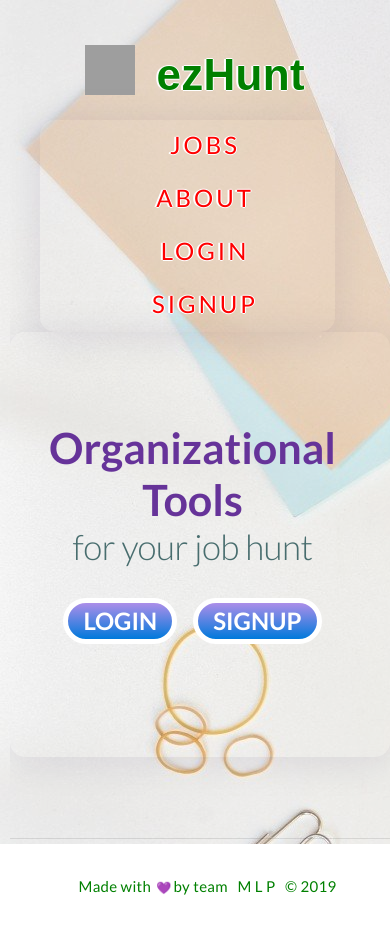
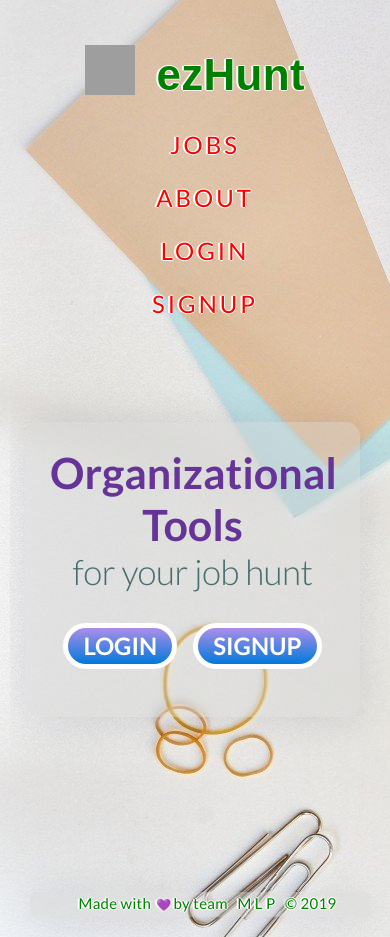
Before and after one commit to teammlp/FinalProject, a React (Create React App) app in the folder client/: page / in a window 390 px wide. Built offline with nearby package versions, Linux system fonts and the light colour scheme; grey boxes are pictures that could not be loaded; a web font is replaced by a local one.

Commit message:
style changes to footer and nav components, home and login pages

```diff
--- a/client/src/App.css
+++ b/client/src/App.css
@@ -24,7 +24,7 @@
 }
 
 body {
-  font-family: 'Lato', sans-serif;
+  font-family: "Lato", sans-serif;
   font-size: 1.5em;
   letter-spacing: 0.3px;
   /* background: url('images/desk.jpg'); */
@@ -38,7 +38,7 @@ body {
 
 body::after {
   content: "";
-  background: url('images/desk.jpg');
+  background: url("images/desk.jpg");
   opacity: 0.7;
   top: 0;
   left: 0;
@@ -78,18 +78,23 @@ a:hover {
 }
 
 @media (max-width: 1199.98px) {
-
 }
 @media (max-width: 991.98px) {
-
 }
 @media (max-width: 767.98px) {
   .gameContainer {
-      padding-top: 111px;
+    padding-top: 111px;
   }
 }
 @media (max-width: 575.98px) {
   .gameContainer {
-      padding-top: 80px;
+    padding-top: 80px;
   }
 }
+
+@media screen and (max-width: 600px) {
+  body {
+    background: url("images/desk.jpg");
+    background-repeat: repeat-y;
+  }
+}
--- a/client/src/App.js
+++ b/client/src/App.js
@@ -92,7 +92,7 @@ export default class App extends Component {
             </Switch>
           </div>
         </Router>
-        <hr/>
+        {/* <hr/> */}
         <Footer/>
       </div>
     )
--- a/client/src/components/Footer/Footer.css
+++ b/client/src/components/Footer/Footer.css
@@ -1,6 +1,6 @@
 #footer {
   display: block;
-  /* position: fixed; */
+  position: fixed;
   left: 0;
   bottom: 0;
   width: 100%;
@@ -21,7 +21,7 @@
 #footer-text {
   float: center;
   margin-left: 15px;
-    font-family: 'Lato', sans-serif;
+  font-family: "Lato", sans-serif;
 }
 
 .icon-heart {
@@ -31,3 +31,15 @@
   margin-left: 2px;
   margin-right: 2px;
 }
+
+@media screen and (max-width: 600px) {
+  #footer {
+    position: unset;
+  }
+
+  .card-text {
+    box-shadow: 0 4px 40px rgba(25, 4, 69, 0.1);
+    background-color: rgba(211, 211, 211, 0.4);
+    border-radius: 5px;
+  }
+}
--- a/client/src/components/Nav/nav.css
+++ b/client/src/components/Nav/nav.css
@@ -58,6 +58,8 @@
   #menu {
     text-align: center;
     margin-top: 20px;
+    background-color: unset;
+    box-shadow: unset;
   }
 
   .logo {
--- a/client/src/pages/Home/Home.css
+++ b/client/src/pages/Home/Home.css
@@ -58,7 +58,8 @@ h3 {
 
 .menu {
   /* background-color:rgba(0,0,0,0.1); */
-  box-shadow: 0 4px 40px rgba(25,4,69,0.1);
+  box-shadow: 0 4px 40px rgba(25, 4, 69, 0.1);
+  background-color: #ffc10714;
   border-radius: 15px;
 }
 
@@ -85,7 +86,8 @@ h3 {
   margin-bottom: 65px;
   text-align: center;
   color: black;
-  box-shadow: 0 4px 40px rgba(25,4,69,0.1);
+  box-shadow: 0 4px 40px rgba(25, 4, 69, 0.1);
+  background-color: #ffc10714;
   border-radius: 15px;
 }
 
@@ -142,6 +144,16 @@ h3 {
     margin-top: 0px;
     text-align: center;
     color: black;
+    background-color: unset;
+    box-shadow: unset;
+    border-radius: 0;
+  }
+
+  .jumbo-text {
+    padding: 25px;
+    box-shadow: 0 4px 40px rgba(25, 4, 69, 0.1);
+    background-color: rgba(211, 211, 211, 0.4);
+    border-radius: 15px;
   }
 }
 
--- a/client/src/pages/Login/Login.css
+++ b/client/src/pages/Login/Login.css
@@ -1,5 +1,5 @@
-@import url('https://fonts.googleapis.com/css?family=Berkshire+Swash|Libre+Barcode+39+Text|Monoton');
-@import url('https://fonts.googleapis.com/css?family=Crimson+Text');
+@import url("https://fonts.googleapis.com/css?family=Berkshire+Swash|Libre+Barcode+39+Text|Monoton");
+@import url("https://fonts.googleapis.com/css?family=Crimson+Text");
 
 /****** LOGIN ******/
 .loginmodal-container {
@@ -8,14 +8,14 @@
   max-width: 350px;
   width: 100% !important;
   margin: 0 auto;
-
 }
-  .loginmodal-container input[type=text] {
+.loginmodal-container input[type="text"] {
   margin-bottom: 20px;
   color: darkcyan;
-    font-family: 'Crimson Text', serif;
+  font-family: "Crimson Text", serif;
 }
-  .loginmodal-container input[type=text], input[type=password] {
+.loginmodal-container input[type="text"],
+input[type="password"] {
   border-radius: 10px !important;
   background-color: rgba(255, 255, 255, 0.863) !important;
   border: none;
@@ -23,10 +23,10 @@
   width: 100%;
   text-align: left;
   justify-content: center;
-    font-family: 'Crimson Text', serif;
+  font-family: "Crimson Text", serif;
   box-shadow: 0 4px 8px 0 rgba(0, 0, 0, 0.2), 0 6px 20px 0 rgba(0, 0, 0, 0.19);
 }
-  .LogOrReg{
+.LogOrReg {
   text-align: center;
   box-shadow: 0 4px 8px 0 rgba(0, 0, 0, 0.2), 0 6px 20px 0 rgba(0, 0, 0, 0.19);
 }
@@ -34,13 +34,13 @@
 .login-help {
   text-align: center;
 }
-  .login-help a{
+.login-help a {
   color: red;
   font-size: 40px;
   padding-top: 10px;
-    font-family: 'Libre Barcode 39 Text', cursive;
+  font-family: "Libre Barcode 39 Text", cursive;
 }
-  form.login{
+form.login {
   padding: 70px;
   border: solid 2px gray;
   border-radius: 15px;
@@ -55,54 +55,53 @@
   font-weight: bold;
   font-size: 50px;
   margin: 0 auto 26px;
-    font-family: 'Libre Barcode 39 Text', cursive;
+  font-family: "Libre Barcode 39 Text", cursive;
 }
 .loginWrap {
   padding-top: 15px;
+  margin-top: 4em;
 }
 
 .loginmodal-submit {
-    color: rgb(255, 255, 255)!important;
+  color: rgb(255, 255, 255) !important;
   background: rgb(49, 114, 92);
-    font-weight: 200!important;
-    font-family: 'Monoton', cursive;
-    text-transform: uppercase!important;
-    font-size: 20px!important;
-    border: solid 2px rgb(252, 244, 244)!important;
-    padding: 7px 20px!important;
-    border-radius: 10px!important;
-    display: block!important;
+  font-weight: 200 !important;
+  font-family: "Monoton", cursive;
+  text-transform: uppercase !important;
+  font-size: 20px !important;
+  border: solid 2px rgb(252, 244, 244) !important;
+  padding: 7px 20px !important;
+  border-radius: 10px !important;
+  display: block !important;
   margin: 23px auto 0px;
 }
 .loginmodal-submit:hover {
   background: #ffffff;
-    color:  rgb(60, 112, 91)!important;
+  color: rgb(60, 112, 91) !important;
   /* transition: all 0.7s;
     transform: scale(1.1); */
-    border: solid 1px rgb(2, 2, 2)!important;
+  border: solid 1px rgb(2, 2, 2) !important;
 }
-
 
 /* media query */
 
 @media (max-width: 1199.98px) {
-
 }
 @media (max-width: 991.98px) {
-
 }
 @media (max-width: 767.98px) {
-
 }
-  @media (max-width: 575.98px) {
+@media (max-width: 600px) {
   .loginWrap h1 {
     font-size: 30px;
   }
   .loginWrap {
-          padding-top: 80px;
+    /* padding-top: 25px; */
+    margin-top: 1.5em;
+    margin-bottom: 1.5em;
   }
   .loginmodal-submit {
-          font-size: 24px!important;
+    font-size: 24px !important;
   }
 }
 
--- a/client/src/pages/Login/Login.js
+++ b/client/src/pages/Login/Login.js
@@ -88,7 +88,6 @@ export default class Login extends Component {
       <div>
         <Nav/>
         <div className="loginWrap">
-          <h2 className="LogOrReg">Log In Or Register</h2>
           <div className="loginmodal-container">
             <form className="login" onSubmit={this.handleSubmit.bind(this)}>
               <input  id="username-input" ref="user" type="text" name="user" placeholder="Username" onChange={this.handleUsernameChange} value={this.state.username} />
@@ -96,9 +95,9 @@ export default class Login extends Component {
               <input type="submit" name="login" className="login loginmodal-submit" value="Login" />
             </form>
             <div className="login-help">
-              <Link to={"/register"}> Register <i className="fas fa-pencil-alt fa-xs"/></Link>
+              <Link to={"/register"}> Register &nbsp;<i className="fas fa-pencil-alt fa-xs"/></Link>
             </div>
-            <hr/>
+            {/* <hr/> */}
           </div>
         </div>
         {/* <div className="row">
```
Lines whose indentation alone changed are shown as unchanged.
